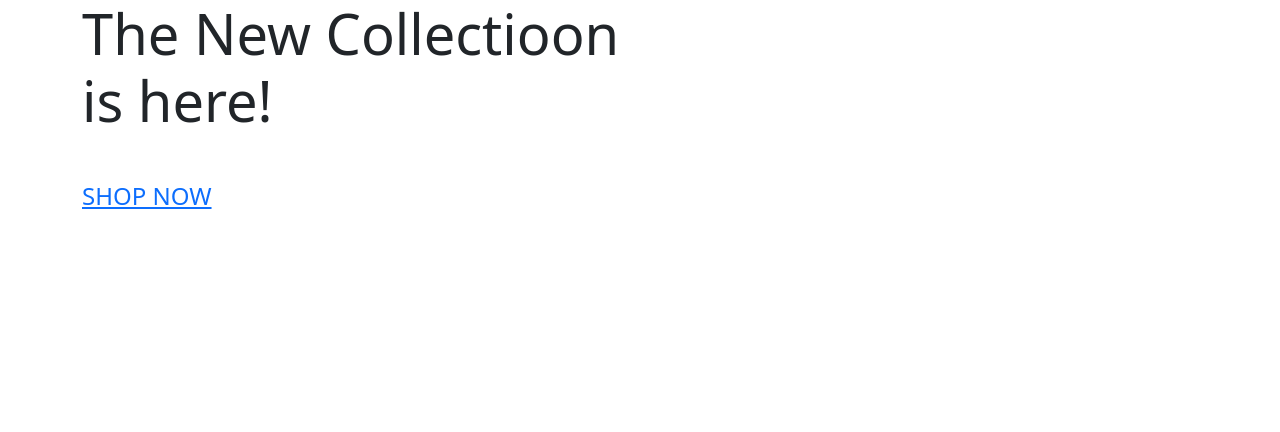
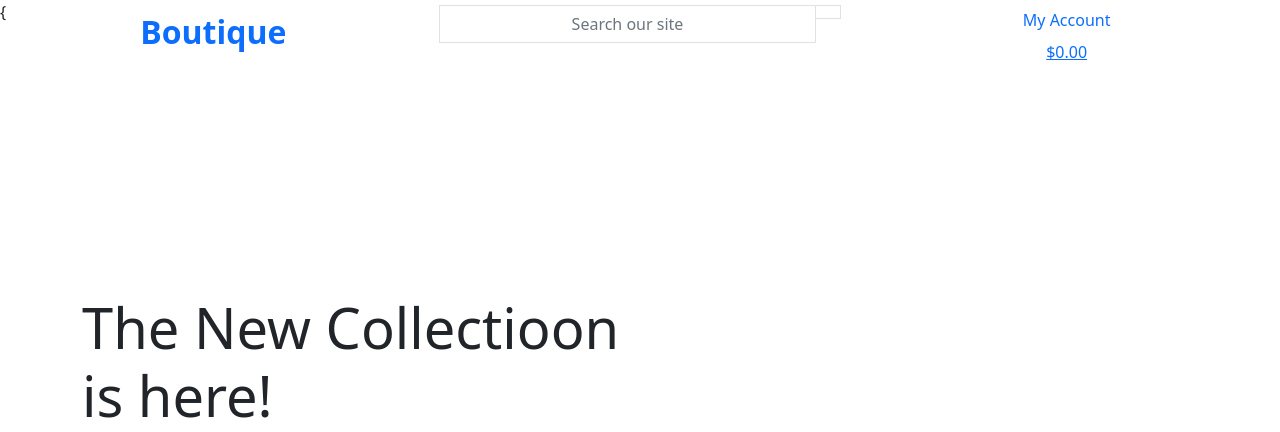
Before and after one commit to GurraT/Boutique, a Django app: page / in a window 1280 px wide. Shown: the top 432 px of the page. Before the commit the page ends 209 px from the top, so only its background shows below. Run offline with Django 3.2, Linux system fonts and the light colour scheme.

Commit message:
added main page header

```diff
--- a/templates/base.html
+++ b/templates/base.html
@@ -1,4 +1,4 @@
-{% load static %}
+{{% load static %}
 <!doctype html>
 <html lang="en">
   <head>
@@ -31,7 +31,69 @@
     <title>Botique {% block extra_title %} {% endblock %} </title>
   </head>
   <body>
-    <header class = "container-fluid fixed-top"></header>
+    <header class = "container-fluid fixed-top">
+      <div class="row">
+        <div class="col-12 col-lg-4 my-auto py-1 py-lg-0 text-center text-lg-left">
+          <a href="{% url 'home' %}" class="nav-link main-logo-link">
+            <h2 class="logo-font text-black my-0"><strong>Boutique</strong></h2>
+          </a>
+        </div>
+        <div class="col-12 col-lg-4 my-auto py-1 py-lg-0 text-center text-lg-left">
+          <form action="" method="GET">
+            <div class="input-group w-100">
+              <input class="form-control btn btn-black border border-black rounded-0" type="text" name="q" placeholder="Search our site">
+              <div class="input-group-append">
+                <button class="form-control btn tbn-black border border-black rounded-0" type="submit"></button>
+                <span class="icon"></span>
+                <i class="fas fa-search"></i>
+              </div>
+            </div>
+          </form>
+        </div>
+        <div class="col-12 col-lg-4 my-auto py-1 py-lg-0 text-center text-lg-left">
+          <ul class="list-inline list-unstyled text-center text-lg-right my-0">
+            <li class="list-inline item dropdown">
+              <a href="#" class="text-black nav-link" id="user-option" data-toggle="dropdown" aria-haspopup="true" aria-expanded="false">
+                <div class="text-center">
+                  <div>
+                    <i class="fas fa-user fa-lg"></i>
+                  </div>
+                  <p class="my-0">My Account</p>
+                </div>
+              </a>
+              <div class="dropdown-menu border-0" aria-labelledby="user-option">
+                {% if request.user.is_authenticated %}
+                  {% if request.user.is_superuser %}
+                <a href="" class="dropdown-item">Product Management</a>
+                  {% endif %}
+                  <a href="" class="dropdown-item">My Profile</a>
+                  <a href="{% url 'account_logout' %}" class="dropdown-item">Logout</a>
+                {% else %}
+                <a href="{% url 'account_signup' %}" class="dropdown-item">Register</a>
+                <a href="{% url 'account_login' %}" class="dropdown-item">Login</a>
+                {% endif %}
+              </div>
+            </li>
+            <li class="list-inline item">
+              <a href="{% if grand_total %} text-info font-weight-bold {% else %} text-black {% endif %} nav-link">
+                <div class="text-center">
+                  <div>
+                    <i class=" fas fa-shopping-bag fa-lg"></i>
+                  </div>
+                  <p class="my-0">
+                    {% if grand_total %}
+                    ${{ grand_total|floatformat:2}}
+                    {% else %}
+                      $0.00
+                    {% endif %}
+                  </p>
+                </div>
+              </a>
+            </li>
+          </ul>
+        </div>
+      </div>
+    </header>
       {% if messages %}
       <div class="message-container"></div>
       {% endif %}
@@ -47,4 +109,4 @@
 
 
   </body>
-</html>
+</html>}
```
